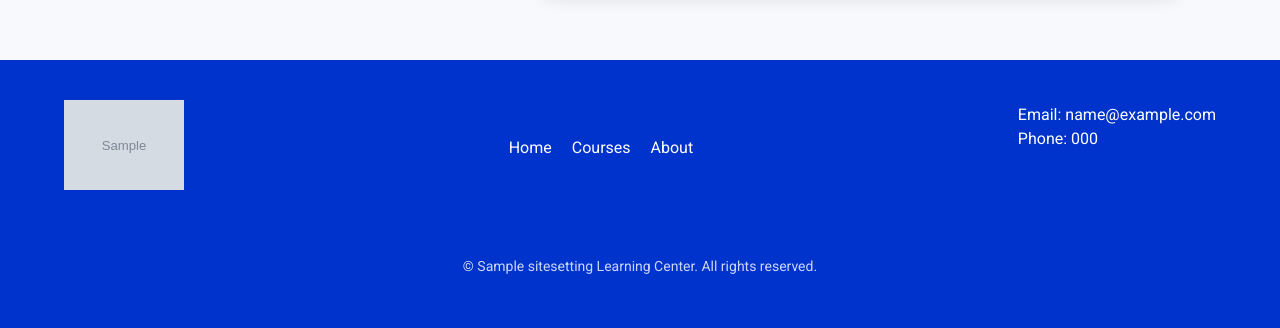
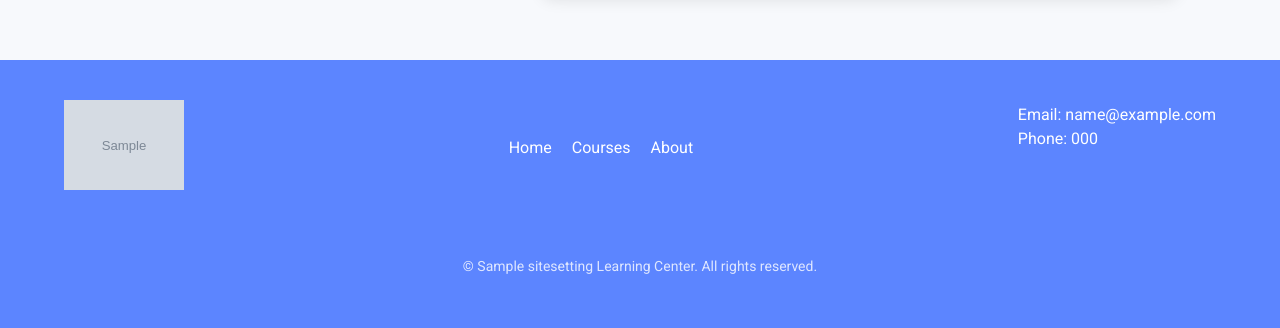
Before and after one commit to umarmrv/edu_landing, a Django app: page / in a window 1280 px wide. Shown: the part 1650-1978 px from the top of the page. Run offline with Django 5.2, Linux system fonts and the light colour scheme; tables that the repository leaves empty hold one stand-in row (values such as "Sample post"); grey boxes marked "Sample" are stand-in pictures.

Commit message:
Changes in footer background color

```diff
--- a/static/css/about.css
+++ b/static/css/about.css
@@ -168,7 +168,7 @@ h1, h2, h3 {
 
 
 .site-footer {
-  background: #0033cc;
+  background: #5c85ff;
   color: #fff;
   padding: 40px 5%;
   font-family: 'Roboto', sans-serif;
--- a/static/css/course_detail.css
+++ b/static/css/course_detail.css
@@ -228,7 +228,7 @@ h1, h2, h3 {
 }
 
 .site-footer {
-  background: #0033cc;
+  background: #5c85ff;
   color: #fff;
   padding: 40px 5%;
   font-family: 'Roboto', sans-serif;
--- a/static/css/courses.css
+++ b/static/css/courses.css
@@ -201,7 +201,7 @@ h1, h2, h3 {
 }
 
 .site-footer {
-  background: #0033cc;
+  background: #5c85ff;
   color: #fff;
   padding: 40px 5%;
   font-family: 'Roboto', sans-serif;
--- a/static/css/home.css
+++ b/static/css/home.css
@@ -319,7 +319,7 @@ main {
 
 
 .site-footer {
-  background: #0033cc;
+  background: #5c85ff;
   color: #fff;
   padding: 40px 5%;
   font-family: 'Roboto', sans-serif;
```
